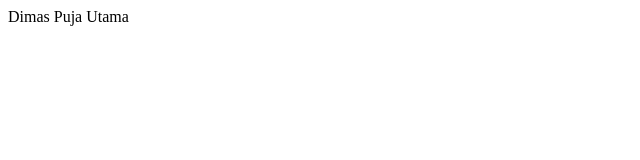
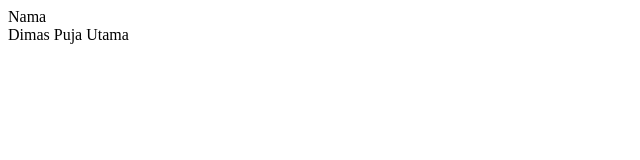
Before and after one commit to dputama/web, a plain HTML site: page index.html in a window 1280 px wide. Shown: the whole page, without its empty margins (0-640 px from the left). Drawn offline with Linux system fonts and the light colour scheme.

Commit message:
menambah Nama

```diff
--- a/index.html
+++ b/index.html
@@ -1,4 +1,5 @@
 <title>Web Dimas</title>
 <body>
+    <div>Nama</div>
     <div>Dimas Puja Utama</div>
 </body>
```
